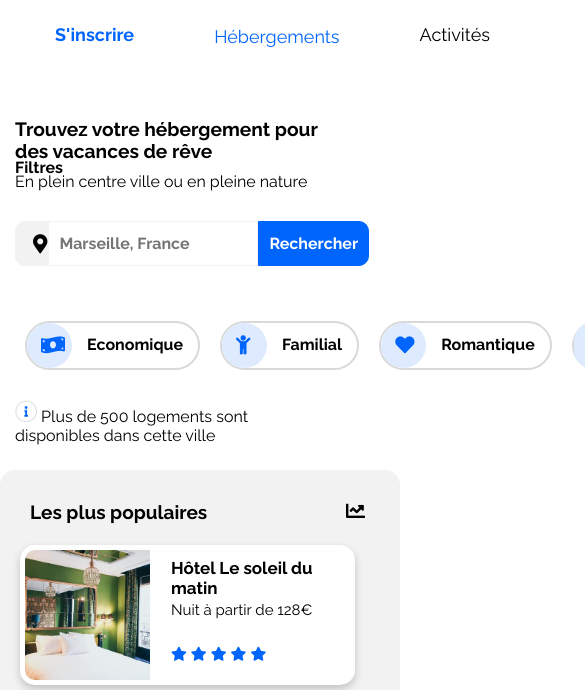
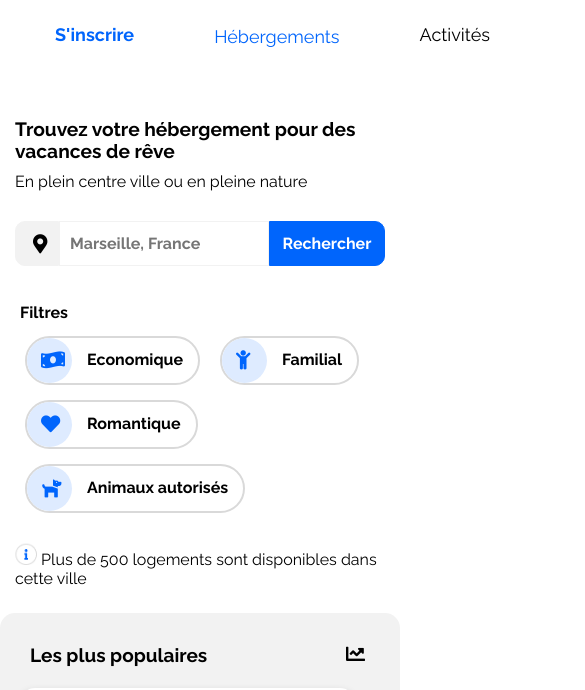
Before and after one commit to netuxit/SophieBlanc_2_29102020, a website: page app/index.html in a window 390 px wide. Shown: the part 82-772 px from the top of the page, 585 px wide, since content can reach past the window. Drawn offline with Linux system fonts and the light colour scheme.

Commit message:
Mise à jour version mobile

```diff
--- a/app/index.html
+++ b/app/index.html
@@ -62,6 +62,7 @@
                 <input type="checkbox" id="family" name="family" value="family" class="filters-checkbox">
                 <label for="family" class="filters-label">Familial</label>
               </div>
+              <div class="break"></div>
               <div class="filters-box">
                 <span class="filters-icon"><i class="fas fa-heart"></i></span>
                 <input type="checkbox" id="romantic" name="romantic" value="romantic" class="filters-checkbox">
--- a/app/mobile.css
+++ b/app/mobile.css
@@ -60,9 +60,8 @@
   #search {
     padding-left: 15px;
     padding-right: 15px;
-    width: 350px;
+    width: 400px;
   }
-
 
 
   .search-form {
@@ -77,17 +76,27 @@
   .filters-text {
     margin-top: 10px;
     position: absolute;
-    top: 230px;
+    top: 375px;
+    left: 20px;
   }
 
   .filters-form {
     font-weight: bold;
     display: flex;
-    flex-direction: initial;
+    flex-wrap: wrap;
     margin-top: 45px;
   }
 
+  .filters-box {
+    margin-left: 10px;
+    margin-right: 10px;
+    margin-top: 15px;
+  }
 
+  .break {
+    flex-basis: 100%;
+    height: 0;
+  }
 
   .container {
     padding-left: 0px;
```
